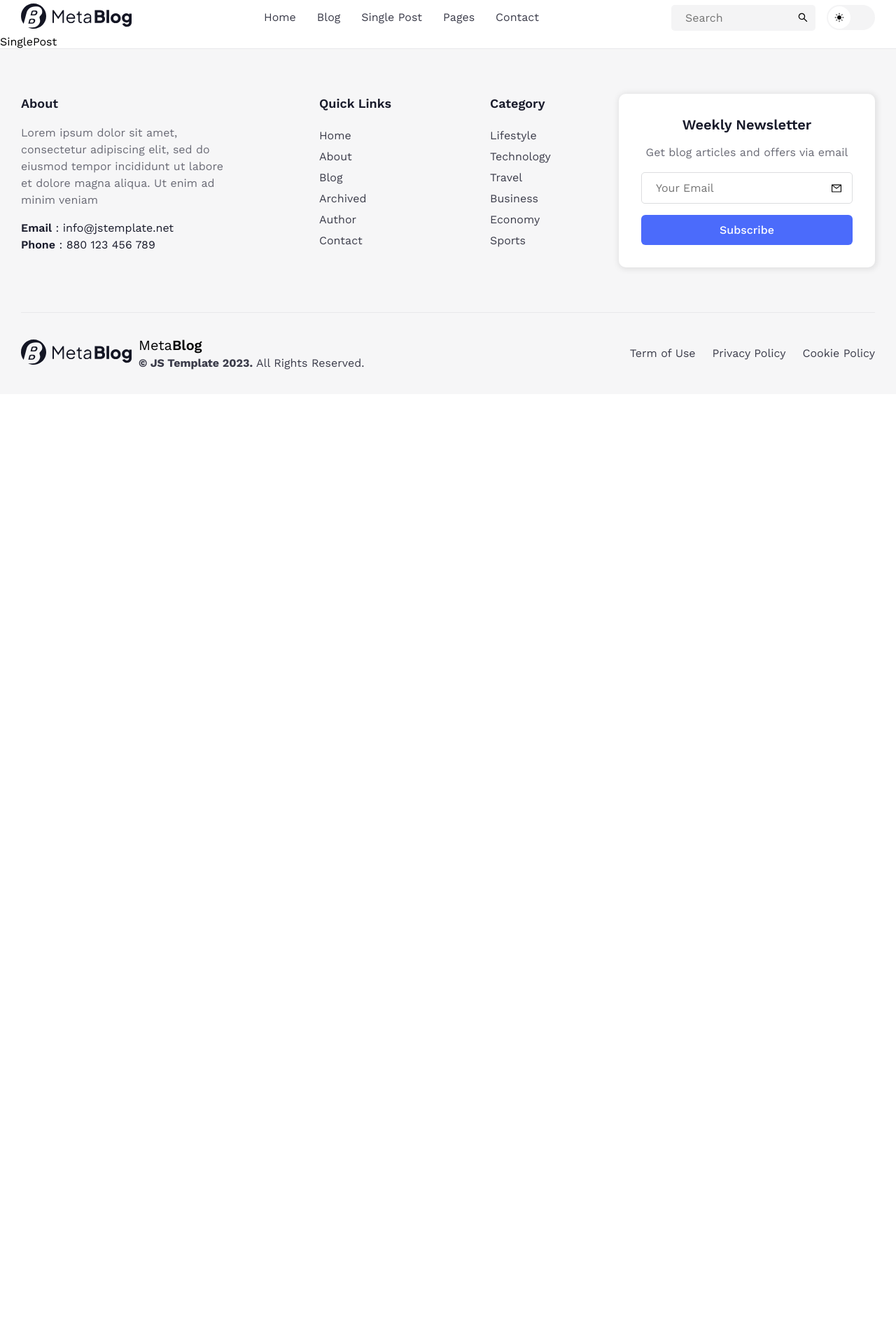
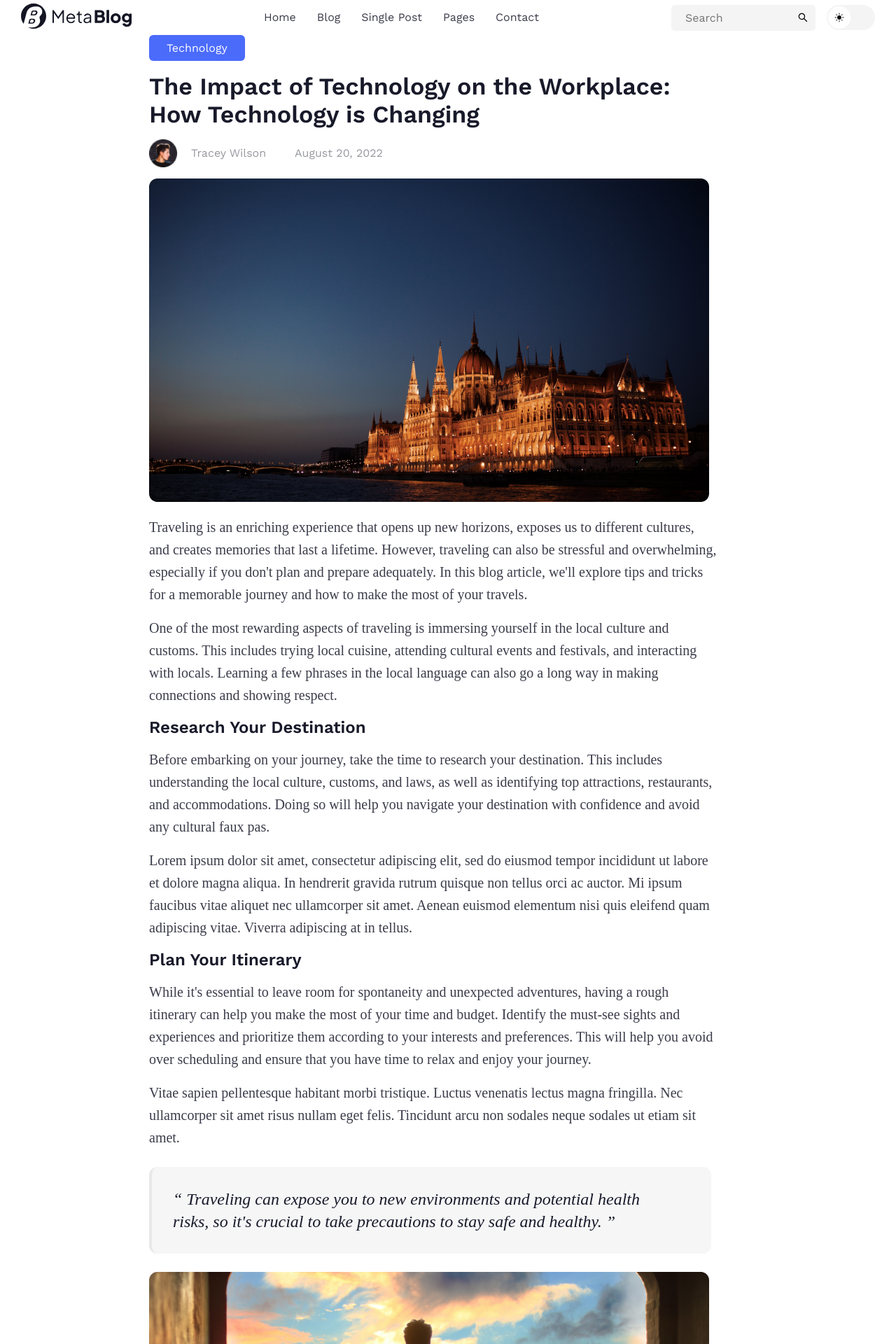
Before and after one commit to hamid22794/meta_blog, a React (Create React App) app: page /single-post in a window 1280 px wide. Shown: the top 1920 px of the page at 70% size. Before the commit the page ends 800 px from the top, so only its background shows below. Built offline with nearby package versions, Linux system fonts and the light colour scheme.

Commit message:
meta blog single post page

```diff
--- a/src/index.css
+++ b/src/index.css
@@ -282,12 +282,11 @@ footer .footer_inner_grid {
 }
 
 .footer_inner_bottom_left .footer_copyright p {
-  color: var(--secondary-600, #3b3c4a);
+  color: #3b3c4a;
   font-size: 16px;
   font-style: normal;
   font-weight: 400;
   line-height: 24px;
-  /* 150% */
 }
 
 .footer_inner_bottom .footer_inner_bottom_right nav ul {
--- a/src/layout/footer.js
+++ b/src/layout/footer.js
@@ -99,7 +99,7 @@ const Footer = () => {
                 Meta<span>Blog</span>
               </h2>
               <p>
-                <b>© JS Template 2023.</b> All Rights Reserved.
+                <p>©JS Template 2023. All Rights Reserved.</p>
               </p>
             </div>
           </div>
@@ -114,7 +114,7 @@ const Footer = () => {
                   <a href="https://www.google.com/">Privacy Policy</a>
                 </li>
                 <li>
-                  <a href="https://www.google.com/">Cookie Policy</a>
+                  <a href="/">Cookie Policy</a>
                 </li>
               </ul>
             </nav>
--- /dev/null
+++ b/src/pages/homePage/components/viewPost.js
@@ -0,0 +1,19 @@
+import React from "react";
+
+const ViewPost = () => {
+  return (
+    <>
+      <section className="section_margin">
+        <div className="page_width">
+          <div className="view_all_posts">
+            <button type="button">
+              <p>View All Posts</p>
+            </button>
+          </div>
+        </div>
+      </section>
+    </>
+  );
+};
+
+export default ViewPost;
--- a/src/pages/homePage/index.js
+++ b/src/pages/homePage/index.js
@@ -4,6 +4,7 @@ import "./style.css";
 import BannerSection from "./components/bannerSection";
 import AdvertisementCard from "../../components/advertisementCard";
 import LatestPosts from "./components/latestPosts";
+import ViewPost from "./components/viewPost";
 
 const HomePage = () => {
   return (
@@ -11,6 +12,7 @@ const HomePage = () => {
       <BannerSection />
       <AdvertisementCard />
       <LatestPosts />
+      <ViewPost />
       <AdvertisementCard />
     </Layout>
   );
--- a/src/pages/singlePost/index.js
+++ b/src/pages/singlePost/index.js
@@ -1,11 +1,170 @@
 import React from "react";
 import Layout from "../../layout";
+import "./style.css";
+import AdvertisementCard from "../../components/advertisementCard";
+import singlePost1 from "../../images/single_post/single_post_1.png";
+import singlePost2 from "../../images/single_post/single_post_2.png";
+import authorImg from "../../images/home/latest_posts/lp_author1.png";
 
 const SinglePost = () => {
   return (
-    <Layout>
-      <div>SinglePost</div>
-    </Layout>
+    <>
+      <Layout>
+        <section className="section_margin">
+          <div className="page_width">
+            <div className="single_post_inner">
+              <button>Technology</button>
+
+              <h1>
+                The Impact of Technology on the Workplace: How Technology is
+                Changing
+              </h1>
+
+              <div className="post_author_details">
+                <div className="author_img">
+                  <img src={authorImg} alt="" />
+                </div>
+                <p>Tracey Wilson</p>
+                <p>August 20, 2022</p>
+              </div>
+
+              <div className="single_post_main_img">
+                <img src={singlePost1} alt="" />
+              </div>
+
+              <p>
+                Traveling is an enriching experience that opens up new horizons,
+                exposes us to different cultures, and creates memories that last
+                a lifetime. However, traveling can also be stressful and
+                overwhelming, especially if you don't plan and prepare
+                adequately. In this blog article, we'll explore tips and tricks
+                for a memorable journey and how to make the most of your
+                travels.
+              </p>
+
+              <p>
+                One of the most rewarding aspects of traveling is immersing
+                yourself in the local culture and customs. This includes trying
+                local cuisine, attending cultural events and festivals, and
+                interacting with locals. Learning a few phrases in the local
+                language can also go a long way in making connections and
+                showing respect.
+              </p>
+
+              <h3>Research Your Destination</h3>
+
+              <p>
+                Before embarking on your journey, take the time to research your
+                destination. This includes understanding the local culture,
+                customs, and laws, as well as identifying top attractions,
+                restaurants, and accommodations. Doing so will help you navigate
+                your destination with confidence and avoid any cultural faux
+                pas.
+              </p>
+
+              <p>
+                Lorem ipsum dolor sit amet, consectetur adipiscing elit, sed do
+                eiusmod tempor incididunt ut labore et dolore magna aliqua. In
+                hendrerit gravida rutrum quisque non tellus orci ac auctor. Mi
+                ipsum faucibus vitae aliquet nec ullamcorper sit amet. Aenean
+                euismod elementum nisi quis eleifend quam adipiscing vitae.
+                Viverra adipiscing at in tellus.
+              </p>
+
+              <h3>Plan Your Itinerary</h3>
+
+              <p>
+                While it's essential to leave room for spontaneity and
+                unexpected adventures, having a rough itinerary can help you
+                make the most of your time and budget. Identify the must-see
+                sights and experiences and prioritize them according to your
+                interests and preferences. This will help you avoid over
+                scheduling and ensure that you have time to relax and enjoy your
+                journey.
+              </p>
+
+              <p>
+                Vitae sapien pellentesque habitant morbi tristique. Luctus
+                venenatis lectus magna fringilla. Nec ullamcorper sit amet risus
+                nullam eget felis. Tincidunt arcu non sodales neque sodales ut
+                etiam sit amet.
+              </p>
+
+              <div className="quoted_text">
+                <p>
+                  “ Traveling can expose you to new environments and potential
+                  health risks, so it's crucial to take precautions to stay safe
+                  and healthy. ”
+                </p>
+              </div>
+
+              <div className="single_post_second_img">
+                <img src={singlePost2} alt="" />
+              </div>
+
+              <div className="advertisement_container">
+                <AdvertisementCard />
+              </div>
+
+              <h3>Pack Lightly and Smartly</h3>
+
+              <p>
+                Packing can be a daunting task, but with some careful planning
+                and smart choices, you can pack light and efficiently. Start by
+                making a packing list and sticking to it, focusing on versatile
+                and comfortable clothing that can be mixed and matched. Invest
+                in quality luggage and packing organizers to maximize space and
+                minimize wrinkles.
+              </p>
+
+              <h3>Stay Safe and Healthy</h3>
+
+              <p>
+                Traveling can expose you to new environments and potential
+                health risks, so it's crucial to take precautions to stay safe
+                and healthy. This includes researching any required vaccinations
+                or medications, staying hydrated, washing your hands frequently,
+                and using sunscreen and insect repellent. It's also essential to
+                keep your valuables safe and secure and to be aware of your
+                surroundings at all times.
+              </p>
+
+              <h3>Immerse Yourself in the Local Culture</h3>
+
+              <p>
+                One of the most rewarding aspects of traveling is immersing
+                yourself in the local culture and customs. This includes trying
+                local cuisine, attending cultural events and festivals, and
+                interacting with locals. Learning a few phrases in the local
+                language can also go a long way in making connections and
+                showing respect.
+              </p>
+
+              <h3>Capture Memories</h3>
+
+              <p>
+                Finally, don't forget to capture memories of your journey.
+                Whether it's through photographs, journaling, or souvenirs,
+                preserving the moments and experiences of your travels can bring
+                joy and nostalgia for years to come. However, it's also
+                essential to be present in the moment and not let technology
+                distract you from the beauty of your surroundings.
+              </p>
+
+              <h3>Conclusion:</h3>
+
+              <p>
+                Traveling is an art form that requires a blend of planning,
+                preparation, and spontaneity. By following these tips and
+                tricks, you can make the most of your journey and create
+                memories that last a lifetime. So pack your bags, embrace the
+                adventure, and enjoy the ride.
+              </p>
+            </div>
+          </div>
+        </section>
+      </Layout>
+    </>
   );
 };
 
--- /dev/null
+++ b/src/pages/singlePost/style.css
@@ -0,0 +1,97 @@
+.single_post_inner {
+    width: 70%;
+    margin: auto;
+    display: flex;
+    flex-direction: column;
+    gap: 16px;
+    margin-bottom: 4rem;
+}
+
+.single_post_inner button {
+    padding: 9px 15px;
+    border-radius: 6px;
+    background: #4b6bfb;
+    width: 16%;
+    color: #fff;
+    font-size: 16px;
+    border: none;
+}
+
+.single_post_inner h1 {
+    width: 95%;
+    color: #181a2a;
+    font-family: Work Sans;
+    font-size: 34px;
+    font-style: normal;
+    font-weight: 600;
+    line-height: 40px;
+}
+
+.single_post_inner .post_author_details {
+    display: flex;
+    gap: 20px;
+    align-items: center;
+}
+
+.single_post_inner .post_author_details .author_img {
+    width: 40px;
+    height: 40px;
+}
+
+.single_post_inner .post_author_details .author_img img {
+    width: 100%;
+    height: 100%;
+}
+
+.single_post_inner .post_author_details p {
+    color: #97989f;
+    width: 15%;
+    font-family: Work Sans;
+    font-size: 16px;
+    font-style: normal;
+    font-weight: 400;
+    line-height: 24px;
+}
+
+.single_post_inner h3 {
+    color: var(--secondary-800, #181a2a);
+    font-family: Work Sans;
+    font-size: 24px;
+    font-style: normal;
+    font-weight: 600;
+    line-height: 28px;
+}
+
+.single_post_inner .quoted_text {
+    padding: 30px;
+    width: 94%;
+    border-radius: 12px;
+    border-left: 4px solid #e8e8ea;
+    background: var(--secondary-50, #f6f6f7);
+    margin: 10px 0;
+}
+
+.single_post_inner p {
+    color: #3b3c4a;
+    width: 95%;
+    font-family: Source Serif Pro;
+    font-size: 20px;
+    font-style: normal;
+    font-weight: 400;
+    line-height: 32px;
+}
+
+.single_post_inner .quoted_text p {
+    color: #181a2a;
+    font-family: Source Serif Pro;
+    font-size: 24px;
+    font-style: italic;
+    font-weight: 400;
+    line-height: 32px;
+}
+
+.single_post_inner .advertisement_container {
+    width: 95%;
+    display: flex;
+    justify-content: center;
+}
```
Also changed, not shown: src/pages/homePage/style.css (+28 -14 lines), src/images/single_post/single_post_1.png (added), src/images/single_post/single_post_2.png (added).
